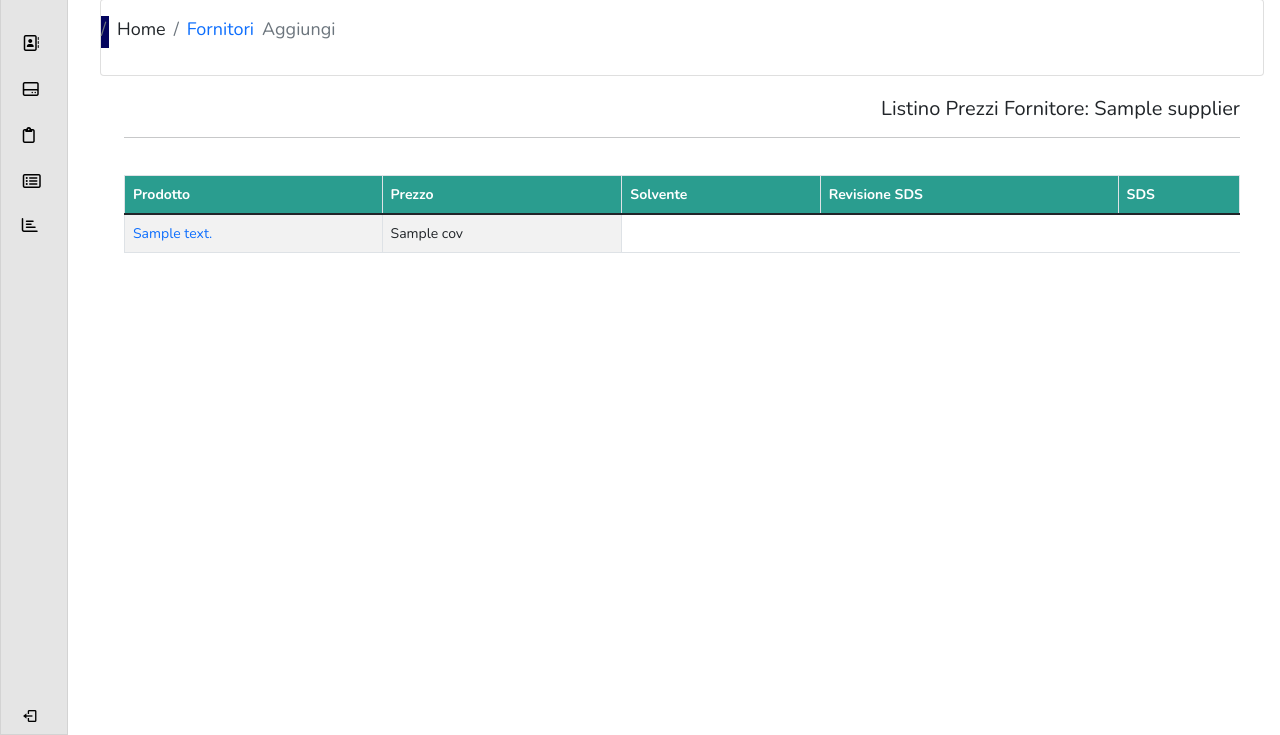
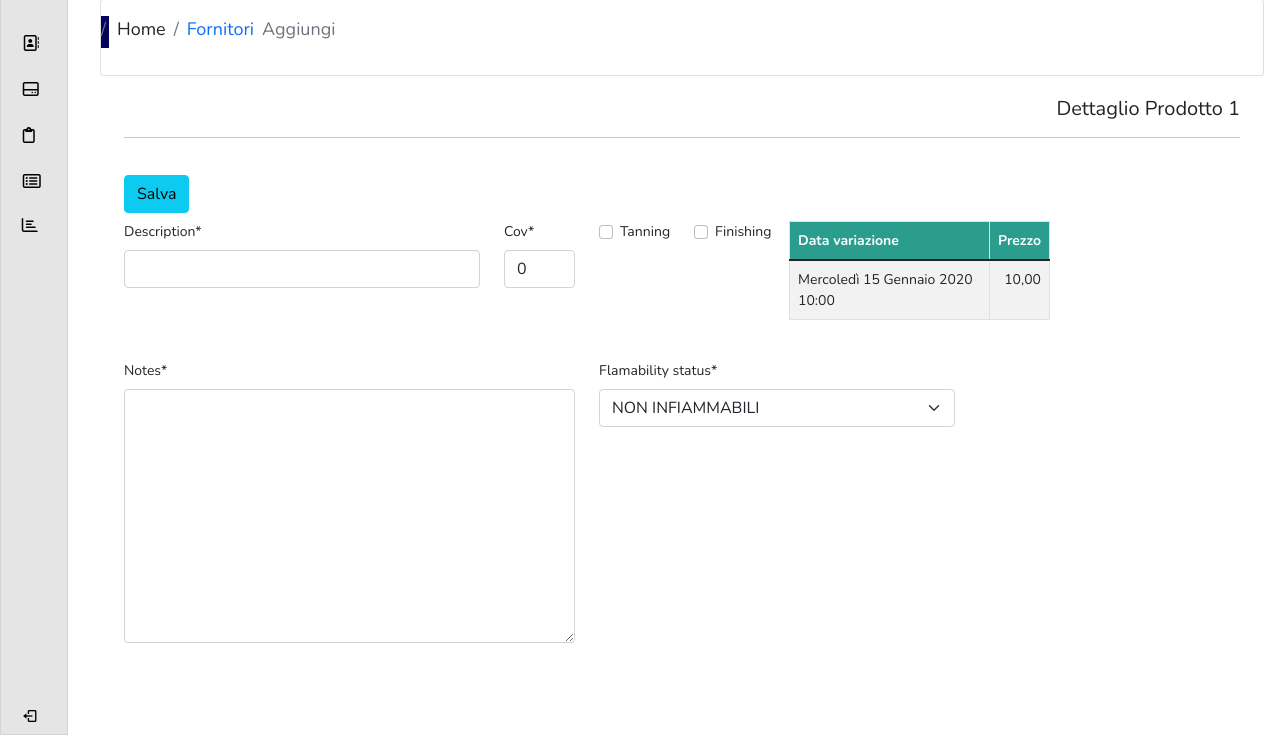
Before and after one commit to r4gtl/e_factoryDjango, a Django app: template chemicals/templates/chemicals/single_product.html in a window 1280 px wide. Shown: the part 65-800 px from the top of the page. Run offline with Django 4.2, Linux system fonts and the light colour scheme; tables that the repository leaves empty hold one stand-in row (values such as "Sample post"); the template is opened without the code that fills it: values that come from a table or form of the project are taken from there, most other values are stand-ins (such as "Sample title", 1, 10 or a date in 2020); some libraries are stand-ins or nearby versions.

Commit message:
Single page chemical

```diff
--- /dev/null
+++ b/chemicals/forms.py
@@ -0,0 +1,20 @@
+from django import forms
+from master_data.models import Suppliers
+from .models import Chemicals, Prices, Sds
+
+
+
+################################## Chemicals Section
+class ChemicalModelForm(forms.ModelForm):
+    class Meta:
+        model = Chemicals
+        fields = ('description', 'cov', 'tanning', 'finishing', 'notes', 'flamability_status')
+
+        widget = {
+            'description': forms.TextInput(attrs={'class': 'form-control'}),
+            'cov': forms.DecimalField(),
+            'tanning': forms.BooleanField(),
+            'finishing': forms.BooleanField(),
+            'notes': forms.Textarea(attrs={'class': 'form-control'}),
+            'flamability_status': forms.ChoiceField()
+        }
--- a/chemicals/models.py
+++ b/chemicals/models.py
@@ -20,7 +20,7 @@ class Chemicals(models.Model):
     id_chemical = models.AutoField(primary_key=True)
     id_supplier = models.ForeignKey(Suppliers, null=True, on_delete = models.CASCADE)
     description = models.CharField(max_length=50, blank=False, null=False)
-    cov = models.IntegerField(blank=False, null=False, default=0)
+    cov = models.DecimalField(max_digits=6, decimal_places=2,blank=False, null=False, default=0)
     tanning = models.BooleanField(default=False)
     finishing = models.BooleanField(default=False)
     notes = models.TextField()
--- a/chemicals/templates/chemicals/single_product.html
+++ b/chemicals/templates/chemicals/single_product.html
@@ -23,45 +23,88 @@
 </section>
 
 
+
+
   <div class="container">
   <br>
-    <h5 class="text-end">Listino Prezzi Fornitore: {{ supplier.company_name }}</h5>
+  <h5 class="text-end">Dettaglio Prodotto {{ chemical.id_chemical }}</h5>
 
   <hr>
   <br>
 
+  <div class="form-group">
+      <form class="" method="POST" novalidate>
+          {% csrf_token %}
           <input type="hidden" id="previous_page" name="previous_page"
           value="/previous/page/url">
-
-        <table class="table table-bordered table-striped">
-                        <thead>
-                          <tr>
-                            <th>Prodotto</th>
-                            <th>Prezzo</th>
-                            <th>Solvente</th>
-                            <th>Revisione SDS</th>
-                            <th>SDS</th>
-                          </tr>
-                        </thead>
-                        <tbody>
-                          {% for chemical in combined_list %}
-                          <tr>
-
-
-                            <td><a href="{% url 'chemicals:single-product' pk=chemical.pk %}">{{ chemical.description }}</a></td>
-                            <td>{{ chemical.COV }}</td>
+          <input type="submit" class="btn btn-info mb-2 me-1" value="Salva">
 
 
 
 
+                  <div class="row mb-4">
+                      <div class="col-md-4">
+                        {{ form.description|as_crispy_field }}
+                      </div>
+                      <div class="col-md-1">
+                        {{ form.cov|as_crispy_field }}
+                      </div>
+                      <div class="col-md-1">
+                        {{ form.tanning|as_crispy_field }}
+                      </div>
+                      <div class="col-md-1">
+                        {{ form.finishing|as_crispy_field }}
+                      </div>
+                      <!-- riquadro prezzi-->
+                      <div class="col-md-3">
+                        <table class="table table-bordered table-striped">
+                          <thead>
+                            <tr>
+                              <th>Data variazione</th>
+                              <th>Prezzo</th>
+                            </tr>
+                          </thead>
+                          <tbody>
+                            {% for price in prices %}
+                            <tr>
+
+                              <td>{{ price.price_date }}</td>
+                              <td class="text-end">{{ price.price }}</td>
+                            </tr>
                             {% endfor %}
                           </tbody>
                         </table>
+                      </div>
+                      <!-- fine riquadro prezzi-->
+                    </div>
+
+                    <div class="row mb-2">
+                      <div class="col-md-5">
+                        {{ form.notes|as_crispy_field }}
+                      </div>
+                      <div class="col-md-4">
+                        {{ form.flamability_status|as_crispy_field }}
+                      </div>
+                    </div>
+
+                    </div>
+
+
+
+
+
+      <!-- fine form -->
+      </form>
   </div>
 
 
 
 </div>
+
+
+
+
+
 
 <script>
     prev = document.getElementById("previous_page");
--- a/master_data/templates/master_data/suppliers_list.html
+++ b/master_data/templates/master_data/suppliers_list.html
@@ -49,7 +49,7 @@
         <td><a href="{{ supplier.get_absolute_url }}">{{ supplier.company_name }}</a></td>
         <td>{{ supplier.vat_number }}</td>
         <td>{{ supplier.cf_number }}</td>
-
+      </tr>
       {% endfor %}
     </tbody>
   </table>
```
Also changed, not shown: chemicals/views.py (+19 -2 lines). Lines whose indentation alone changed are shown as unchanged.
